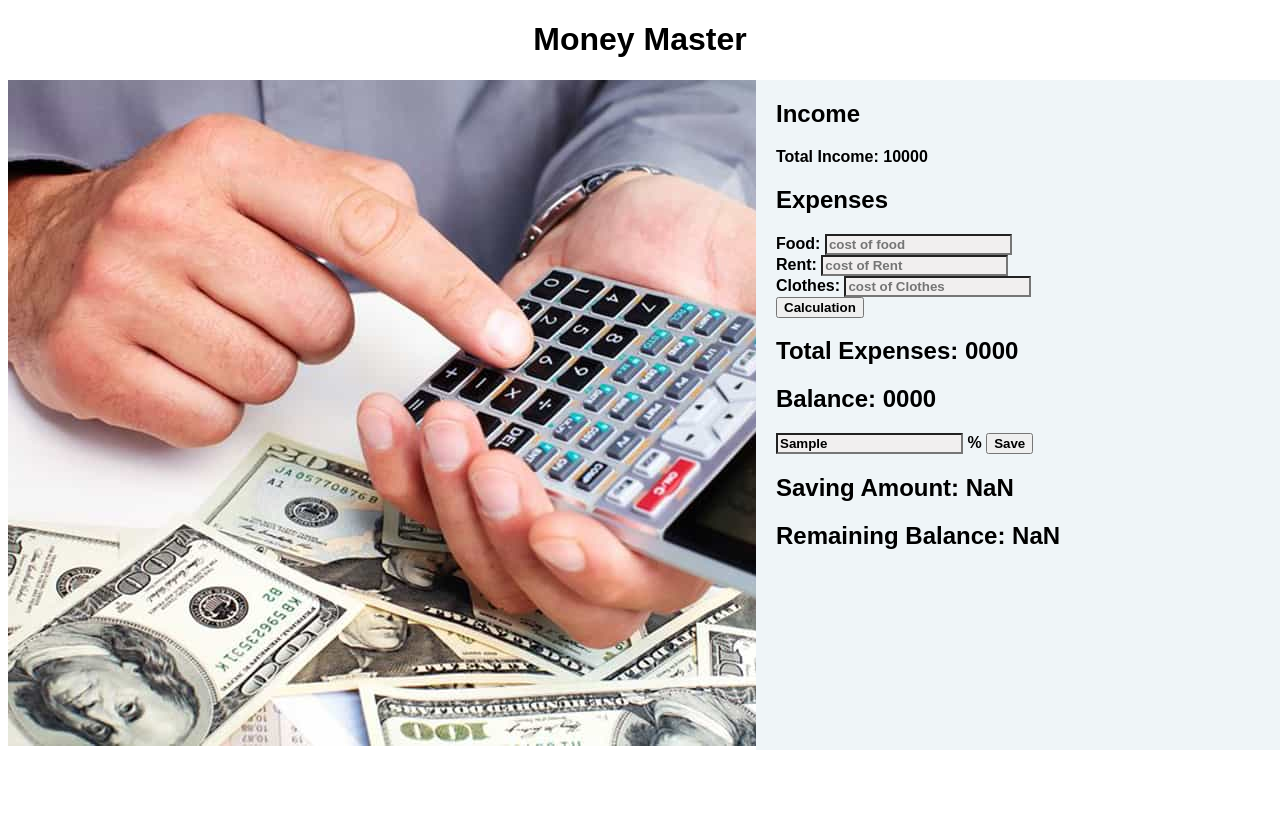
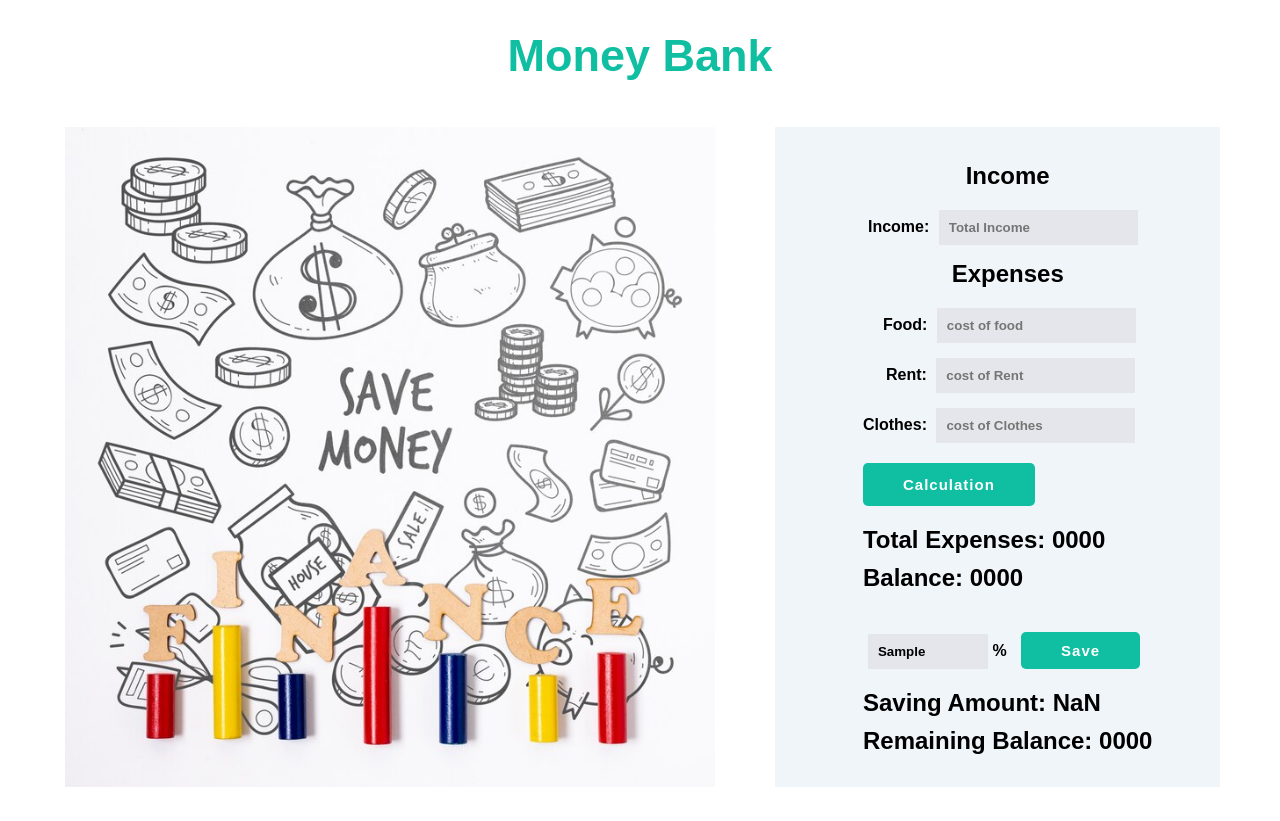
Before and after one commit to abdullahboshir/M-5_A-5, a plain HTML site: page Assignment-5.html in a window 1280 px wide. Both pictures are taken after typing "Sample" into the empty fields and a click on the button "Save". Before the commit the page ends 800 px from the top, so only its background shows below. Drawn offline with Linux system fonts and the light colour scheme.

Commit message:
fourth commit

```diff
--- a/Assignment-5.html
+++ b/Assignment-5.html
@@ -8,36 +8,46 @@
     <link rel="stylesheet" href="css/Assignment-5-Style.css">
 </head>
 <body>
+    <div id="constainer">
   <header>
-      <h1>Money Master</h1>
+      <h1>Money Bank</h1>
   </header>
   <main>
-      <section id="money-information">
+      <section id="money-container">
+          <div class="money-information">
           <div class="picture">
-              <img src="photos/money-calculator.jpg" alt="">
+              <img src="photos/money-calculation.jpg" alt="">
           </div>
 
-          <div class="money-calculation">
-              <div class="income">
-                <h2>Income</h2>
-                <p>Total Income:</p>
-                <p>10000</p>
+          <div class="money-container">
+           <div class="money-calculation">
+            <div class="income">
+                <h2 class="income-alighn">Income</h2>
+                <p class="total-alighn">Income:</p>
+                <input type="text" id="total-income" class="input"  placeholder="Total Income">
               </div>
               <div class="expenses">
-                <h2>Expenses</h2>
-                  <p>Food:</p>
-                  <input type="text" id="food-cost" class="input"  placeholder="cost of food">
-                  <br>
-                  <p>Rent:</p>
-                  <input type="text" id="rent-cost" class="input" placeholder="cost of Rent">
-                  <br>
-                  <p>Clothes:</p>
-                  <input type="text" id="clothes-cost" class="input" placeholder="cost of Clothes">
+                <h2 class="expenses-alighn">Expenses</h2>
+
+                 <div class="input">
+                    <p class="alighn2">Food:</p>
+                    <input type="text" id="food-input" class="input"  placeholder="cost of food">
+                 </div>
+
+                 <div class="input">
+                    <p class="alighn">Rent:</p>
+                    <input type="text" id="rent-input" class="input" placeholder="cost of Rent">
+                 </div>
+
+                <div class="input">
+                    <p>Clothes:</p>
+                    <input type="text" id="clothes-input" class="input" placeholder="cost of Clothes">
+                </div>
               </div>
               <div class="calculation-btn">
                   <button id="calculation-btn">Calculation</button>
                   <h2>Total Expenses: <span id="total-expenses">0000</span></h2>
-                  <h2>Balance: <span id="total-balance">0000</span></h2>
+                  <h2 class="balance">Balance: <span id="total-balance">0000</span></h2>
               </div>
               <div class="save-money">
                   <input type="text" id="saving-input" class="input" placeholder="Save Money">
@@ -46,14 +56,14 @@
 
               <div class="saving-amount">
                   <h2>Saving Amount: <span id="saving-amount">0000</span></h2>
-                  <h2>Remaining Balance: <span id="remaining-balance">0000</span></h2>
+                  <h2 class="remaining-alighn">Remaining Balance: <span id="remaining-balance">0000</span></h2>
               </div>
-
+           </div>
           </div>
+        </div>
       </section>
   </main>
-
-
+</div>
     <script src="js/Assignment-5.js"></script>
 </body>
 </html>
--- a/css/Assignment-5-Style.css
+++ b/css/Assignment-5-Style.css
@@ -1,37 +1,119 @@
 *{
     font-weight: bold;
     font-family: Arial, Helvetica, sans-serif;
+    padding: 0;
+    margin: 0;
 }
-header{
+
+
+header h1{
+    margin-top: 30px;
+    text-align: center;
+    color: #10bea1;
+    font-size: 45px;
+}
+
+#container{
+    width: 100vw;
+}
+
+#money-container{
+    display: flex;
+}
+
+h2{
+    padding-top: 15px;
+    padding-bottom: 5px;
+}
+
+.balance{
+    padding-bottom: 20px;
+    padding-top: 5px;
+}
+.money-information{
+    margin-top: 15px;
+    padding: 30px;
+    width: 93%;
+    display: flex;
+    justify-content: space-between;
+    border-radius: 10px;
+}
+
+
+button{
+    padding: 13px 40px;
+    background-color: #10bea1;
+    border: 0px;
+    border-radius: 5px;
+    color: white;
+    letter-spacing: 1px;
+    font-size: 15px;
+    margin-top: 20px;
+    margin-bottom: 5px;
+}
+
+#save-button{
+    padding: 10px 40px;
+    margin-left: 10px;
+}
+
+#total-income, #food-input, #rent-input, #clothes-input, #saving-input{
+    padding: 10px;
+    background-color: rgb(229, 230, 235);
+    border: 0px;
+    margin-top: 15px;
+    margin-left: 5px;
+}
+
+#saving-input{
+    width: 100px;
+}
+
+.alighn{
+    margin-left: 23px;
+}
+.alighn2{
+    margin-left: 20px;
+}
+
+.total-alighn{
+    margin-left: 5px;
+}
+
+.remaining-alighn{
+    padding-top: 5px;
+}
+
+.expenses-alighn, .income-alighn{
     text-align: center;
 }
 
-#money-information{
-    width: 100vw;
+.money-container{
+    background-color: rgb(239, 245, 248);
+    width: 550px;
+    height: 650px;
     display: flex;
-    justify-content: space-between;
+    justify-content: center;
+    padding-bottom: 10px;
+    margin-left: 60px;
 }
 
 .money-calculation{
-    width: 40%;
-    background-color: rgb(239, 245, 248);
-    padding-left: 20px;
+    padding: 20px 0 0 20px;
 }
 
 .picture{
-    width: 40%;
+    padding-left: 35px;
 }
 
 img{
+    width: 650px;
+    height: 660px;
+}
 
-    object-fit: cover;
-    overflow: hidden;
-}
+
 
 p{
     display: inline;
-}
-
-.input{
-    background-color: rgb(241, 239, 239);
-}
+    font-weight: 600;
+};
--- a/js/Assignment-5.js
+++ b/js/Assignment-5.js
@@ -1,38 +1,87 @@
-function moneyMaster(item) {
-    const foodInput = document.getElementById(item + "-cost").value;
-    itemCost = parseInt(foodInput);
-    const total = itemCost + itemCost + itemCost;
+function calculate(recieveAllId) {
+    return document.querySelector(recieveAllId);
+};
 
 
-    if (total > 0) {
-        const totalExpensesText = document.getElementById("total-expenses").innerText = total;
-    }
-    return balance = document.getElementById("total-balance").innerText = 10000 - total;
-};
+const totalIncome = calculate("#total-income");
+const foodInput = calculate("#food-input");
+const rentInput = calculate("#rent-input");
+const clothesInput = calculate("#clothes-input");
+const totalExpense = calculate("#total-expenses");
+const totalBalance = calculate("#total-balance");
+
+const calculateBtn = calculate("#calculation-btn");
+const saveInput = calculate("#saving-input");
+const saveBtn = calculate("#save-button");
+const savingAmount = calculate("#saving-amount");
+const remainingBalance = calculate("#remaining-balance");
 
 
 
 
-document.getElementById("calculation-btn").addEventListener("click", function () {
-
-    moneyMaster("food");
-    moneyMaster("rent");
-    moneyMaster("clothes");
+function expenses(food, rent, clothes) {
+    return parseInt(food) + parseInt(rent) + parseInt(clothes);
+};
 
 
+calculateBtn.addEventListener("click", function () {
+    const IncomeTotal = parseInt(totalIncome.value);
+    const expensesTotal = expenses(foodInput.value, rentInput.value, clothesInput.value);
+    const balance = IncomeTotal - expensesTotal;
+
+
+
+
+    if (IncomeTotal > expensesTotal) {
+        totalBalance.innerText = balance;
+        totalExpense.innerText = expensesTotal;
+    }
+    else if ( IncomeTotal < expensesTotal) {
+        alert("your balance is low")
+    }
+    else if (foodInput.value == "" && rentInput.value == "" && clothesInput.value == "") {
+        alert("Your Total Input or Expense is blank!")
+    }
+    else{
+        alert("You have no income");
+    }
 });
 
 
-function savingAmount() {
-    const savingInput = document.getElementById("saving-input").value;
-    const savingAmount = document.getElementById("saving-amount").innerText = 10000 / 100 * savingInput;
 
-    // remaining balance
-    const remainingBalance = document.getElementById("remaining-balance").innerText = savingAmount;
 
+function persent(divided) {
+    const IncomeTotall = parseInt(totalIncome.value);
+    const dividedNumber = parseInt(divided);
+    return IncomeTotall * dividedNumber / 100;
 };
 
 
-document.getElementById("save-button").addEventListener("click", function () {
-    savingAmount();
+function remaining(add) {
+    const IncomeTotall = parseInt(totalIncome.value);
+    const intotalExpenses = parseInt(add);
+    return IncomeTotall - intotalExpenses;
+};
+
+
+saveBtn.addEventListener("click", function () {
+    const saveMoney = persent(saveInput.value);
+    savingAmount.innerText = saveMoney;
+
+
+    const expensesTotall = expenses(foodInput.value, rentInput.value, clothesInput.value);
+
+    const intotalExpenses = saveMoney + expensesTotall;
+    const totalExpensePlusSabving = remaining(intotalExpenses)
+
+
+
+    const IncomeTotal = parseInt(totalIncome.value);
+
+    if (intotalExpenses < IncomeTotal) {
+        remainingBalance.innerText = totalExpensePlusSabving;
+    }
+    else {
+        alert("your total income is low")
+   }
 });
```
Also changed, not shown: photos/money-calculation.jpg (added), photos/money-calculator.jpg (deleted).
